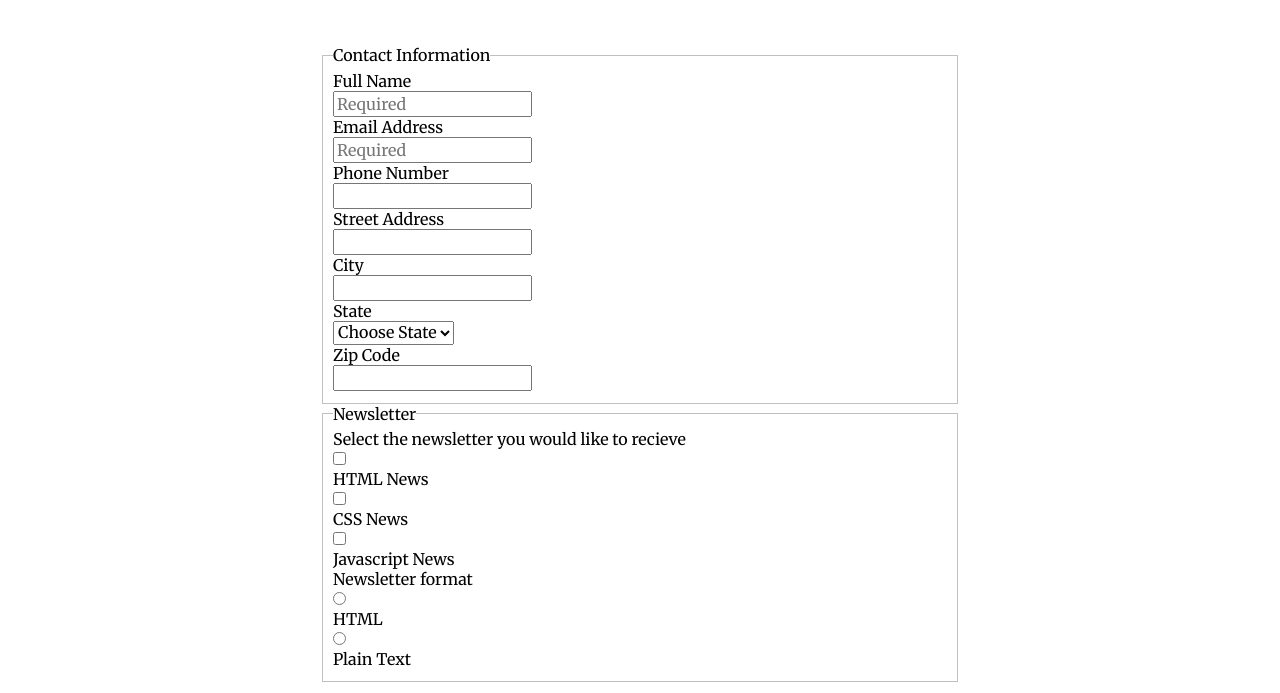
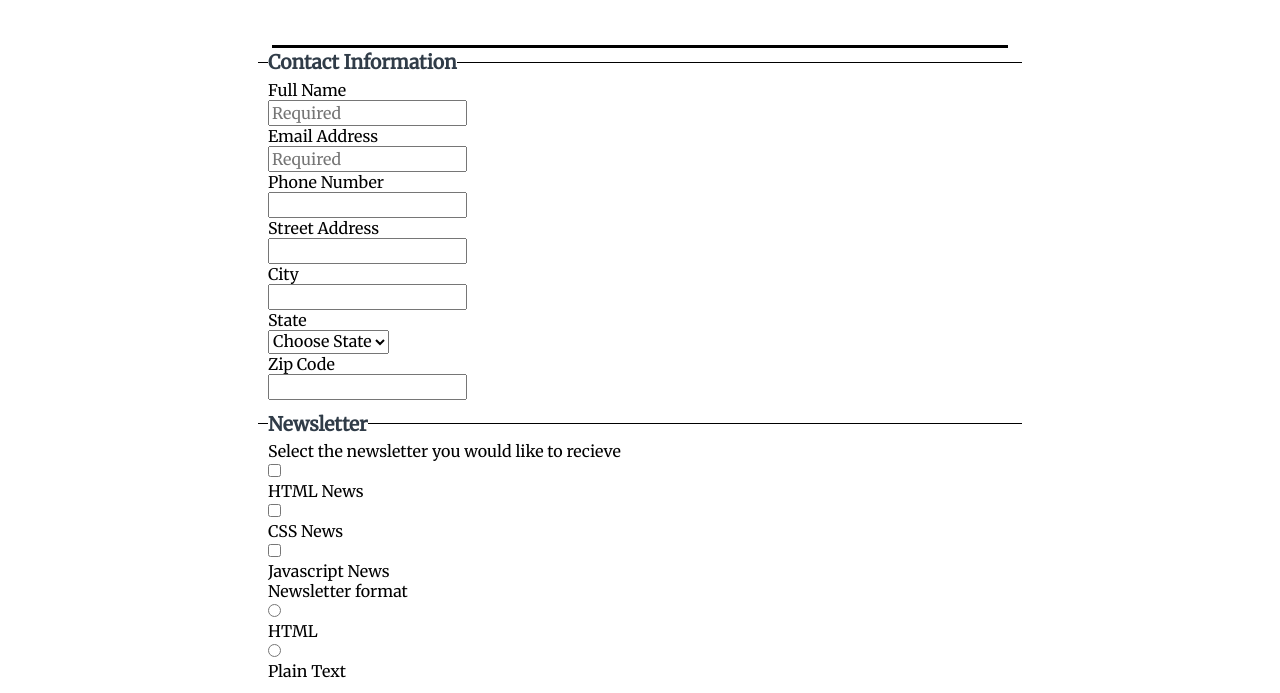
Before and after one commit to repelsins/Project_3, a plain HTML site: page index.html in a window 1280 px wide. Shown: the part 162-855 px from the top of the page. Drawn offline with Linux system fonts and the light colour scheme.

Commit message:
Update style.css

```diff
--- a/css/style.css
+++ b/css/style.css
@@ -41,15 +41,30 @@ header {
 
 .container {
 	margin: 0 auto;
-	width: 50%;
+	width: 100%;
 }
 
 .info-tab {
 	text-align: center;
+	margin: 0 1em 2px;
 	padding: 3em;
+	border-bottom: 3px black solid;
 }
 
 /* Form styles */
+
+fieldset {
+	border-top: 1px black solid;
+	border-bottom: none;
+	border-left: none;
+	border-right: none;
+}
+
+legend {
+	color: #303c48;
+	font-size: 1.2em;
+	font-weight: bold;
+}
 
 label {
 	display: block;
@@ -58,6 +73,9 @@ label {
 /* Media Queries */
 
 @media (min-width: 768px) {
+	.container {
+		width: 60%;
+	}
 	label {
 		display: block;
 	}
```
